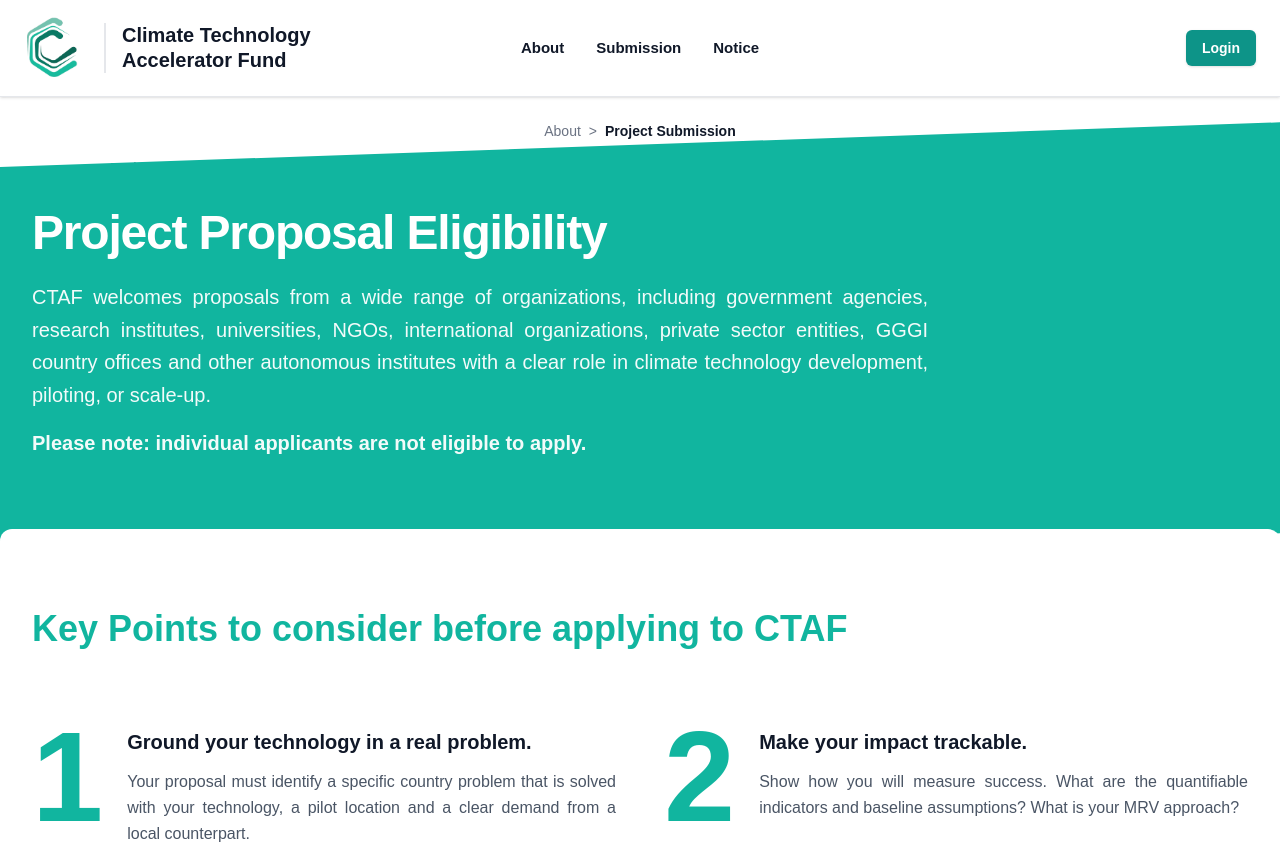
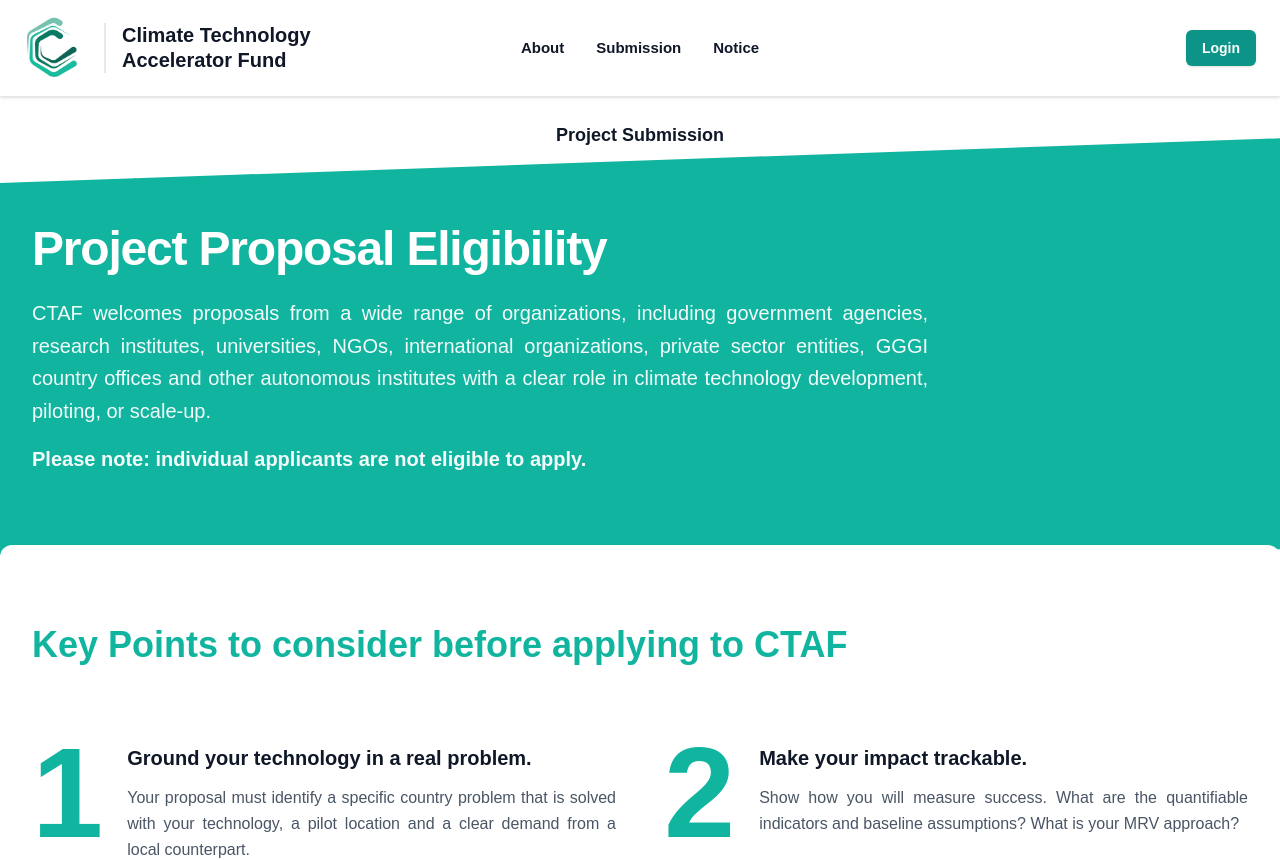
Before and after one commit to LzLLC2022/CPMS, a Next.js app: page /about/eligibility in a window 1280 px wide. Shown: the top 860 px of the page. Built offline with nearby package versions, Linux system fonts and the light colour scheme.

Commit message:
fix: simplify SubNav to only show current category title instead of full breadcrumb

```diff
--- a/src/app/about/AboutSubNav.tsx
+++ b/src/app/about/AboutSubNav.tsx
@@ -47,11 +47,9 @@ export default function AboutSubNav() {
     <div className="bg-white border-b border-gray-200">
       <div className="max-w-7xl mx-auto px-4 sm:px-6 lg:px-8">
         <div className="flex flex-col pt-6">
-          {/* Parent Menu / Breadcrumb */}
-          <div className="flex items-center justify-center text-sm text-gray-500 mb-4 whitespace-nowrap">
-            <Link href="/about" className="hover:text-[#11B59F] transition-colors">About</Link>
-            <span className="mx-2">&gt;</span>
-            <span className="font-semibold text-gray-900">{currentCategory.title}</span>
+          {/* Parent Menu Title */}
+          <div className="flex items-center justify-center text-lg font-bold text-gray-900 mb-6 whitespace-nowrap">
+            {currentCategory.title}
           </div>
 
           {/* Sibling Tabs */}
```
